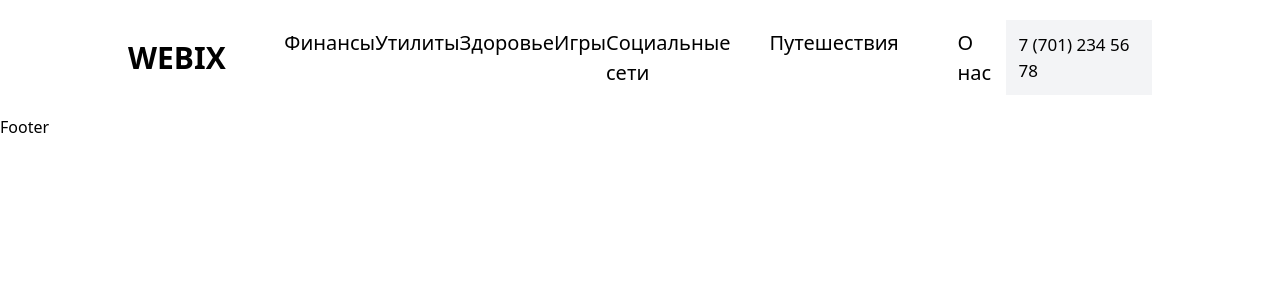
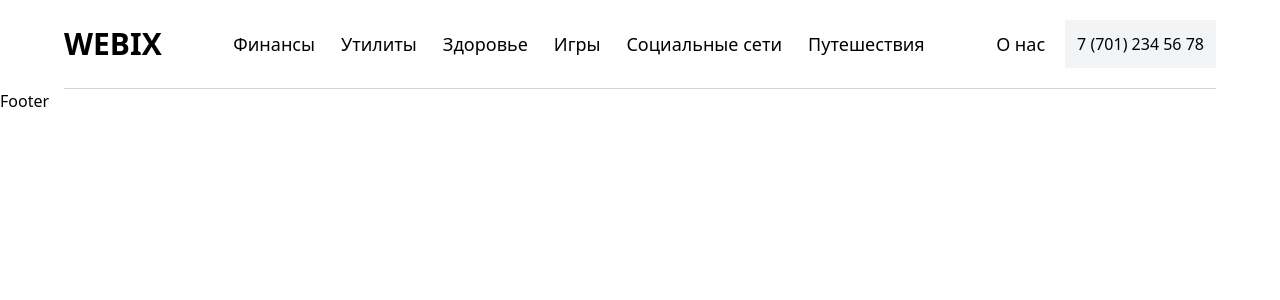
Before and after one commit to Elman2055/webix, a React (Vite) app: page / in a window 1280 px wide. Shown: the top 300 px of the page. Built offline with nearby package versions, Linux system fonts and the light colour scheme; the HTML template or start-up script is replaced by a standard one.

Commit message:
fix: header font-size

```diff
--- a/src/components/toolBar/ToolBar.tsx
+++ b/src/components/toolBar/ToolBar.tsx
@@ -2,35 +2,35 @@ import { NavLink } from "react-router-dom";
 
 const ToolBar = () => {
   return (
-    <header className="w-[80%] mx-auto py-5 flex justify-between items-center">
-      <NavLink to={"/"}>
-        <p className="text-3xl font-semibold">WEBIX</p>
+    <header className="w-[90%] mx-auto py-5 flex justify-between items-center border-b border-gray-300 ">
+      <NavLink to={"/"} className="hover:text-gray-500 transition-colors duration-300">
+        <p className="text-2xl desktop:text-3xl desktop2:text-4xl font-semibold">WEBIX</p>
       </NavLink>
-      <nav className="text-[20px] flex justify-between w-[60%] hover:text-gray-500">
-        <NavLink to={"/"}>
+      <nav className="desktop:text-lg desktop2:text-2xl flex justify-between w-[60%]">
+        <NavLink to={"/"} className="hover:text-gray-500 transition-colors duration-300">
           <p>Финансы</p>
         </NavLink>
-        <NavLink to={"/"}>
+        <NavLink to={"/"} className="hover:text-gray-500 transition-colors duration-300">
           <p>Утилиты</p>
         </NavLink>
-        <NavLink to={"/"}>
+        <NavLink to={"/"} className="hover:text-gray-500 transition-colors duration-300">
           <p>Здоровье</p>
         </NavLink>
-        <NavLink to={"/"}>
+        <NavLink to={"/"} className="hover:text-gray-500 transition-colors duration-300">
           <p>Игры</p>
         </NavLink>
-        <NavLink to={"/"}>
+        <NavLink to={"/"} className="hover:text-gray-500 transition-colors duration-300">
           <p>Социальные сети</p>
         </NavLink>
-        <NavLink to={"/"}>
+        <NavLink to={"/"} className="hover:text-gray-500 transition-colors duration-300">
           <p>Путешествия</p>
         </NavLink>
       </nav>
-      <div className="w-[19%] flex justify-between items-center text-[20px]">
-        <NavLink to={"/"}>
+      <div className="flex items-center desktop:text-lg desktop2:text-2xl">
+        <NavLink to={"/"} className="hover:text-gray-500 transition-colors duration-300">
           <p>О нас</p>
         </NavLink>
-        <div className="bg-gray-100 p-3 text-[17px]">
+        <div className="bg-gray-100 p-3 ml-5 desktop:text-base desktop2:text-lg">
           <p>7 (701) 234 56 78</p>
         </div>
       </div>
--- a/tailwind.config.js
+++ b/tailwind.config.js
@@ -2,7 +2,19 @@
 export default {
   content: ["./index.html", "./src/**/*.{js,ts,jsx,tsx}"],
   theme: {
-    extend: {},
+    extend: {
+      screens: {
+        mobile: "320px",
+
+        tablet: "640px",
+
+        laptop: "1024px",
+
+        desktop: "1280px",
+
+        desktop2: "1720px",
+      },
+    },
   },
   plugins: [],
 };
```
